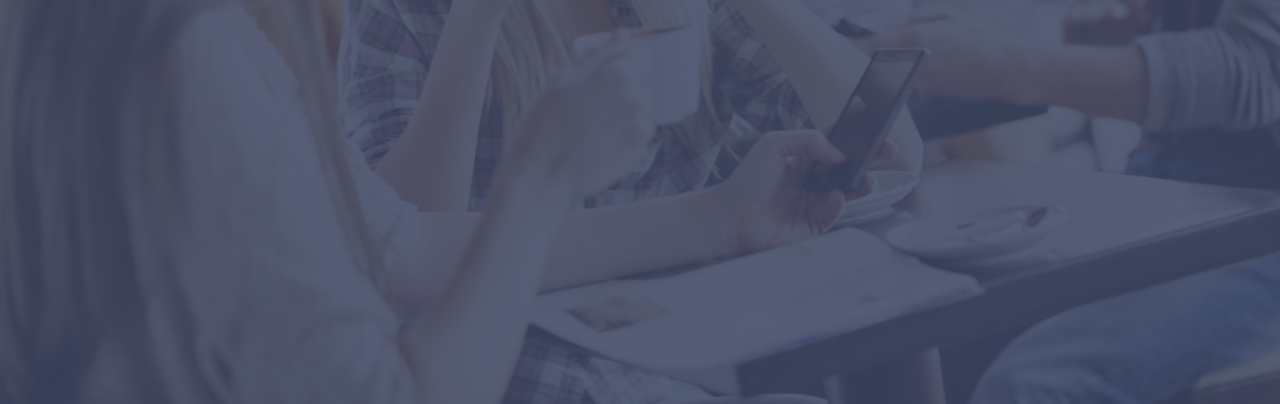
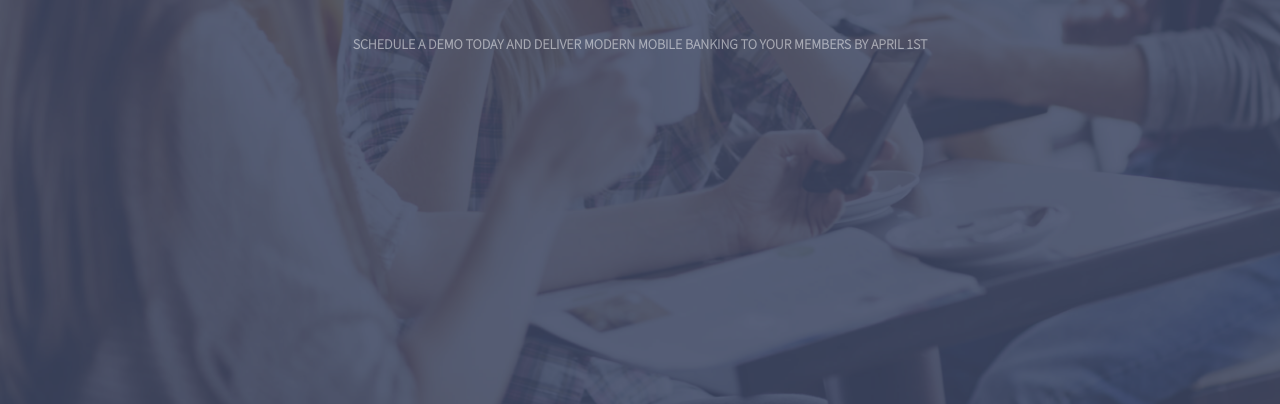
Before and after one commit to AlexanderDavidson/Bankjoy, a plain HTML site: page index.html in a window 1280 px wide. Shown: the part 396-800 px from the top of the page. Drawn offline with Linux system fonts and the light colour scheme.

Commit message:
added schedule demo by deadline text above button

```diff
--- a/default.css
+++ b/default.css
@@ -74,3 +74,19 @@ a {
   margin-right: auto;
   color: white;
 }
+
+#demo > h5 {
+  z-index: 2;
+  display: block;
+  font-family: 'Banana', serif, Arial, Helvetica, sans-serif;
+  text-align: center;
+  font-size: 14px;
+  font-weight: 600;
+  padding: 0;
+  margin-top: 1em;
+  margin-left: auto;
+  margin-right: auto;
+  margin-bottom: 50px;
+  color: white;
+  opacity: 0.5;
+}
--- a/index.html
+++ b/index.html
@@ -25,6 +25,10 @@
       <h1>Mobile Banking For Credit Unions</h1>
     </div>
 
+    <div id="demo">
+      <h5>SCHEDULE A DEMO TODAY AND DELIVER MODERN MOBILE BANKING TO YOUR MEMBERS BY APRIL 1ST</h5>
+    </div>
+
 
 
   </body>
```
